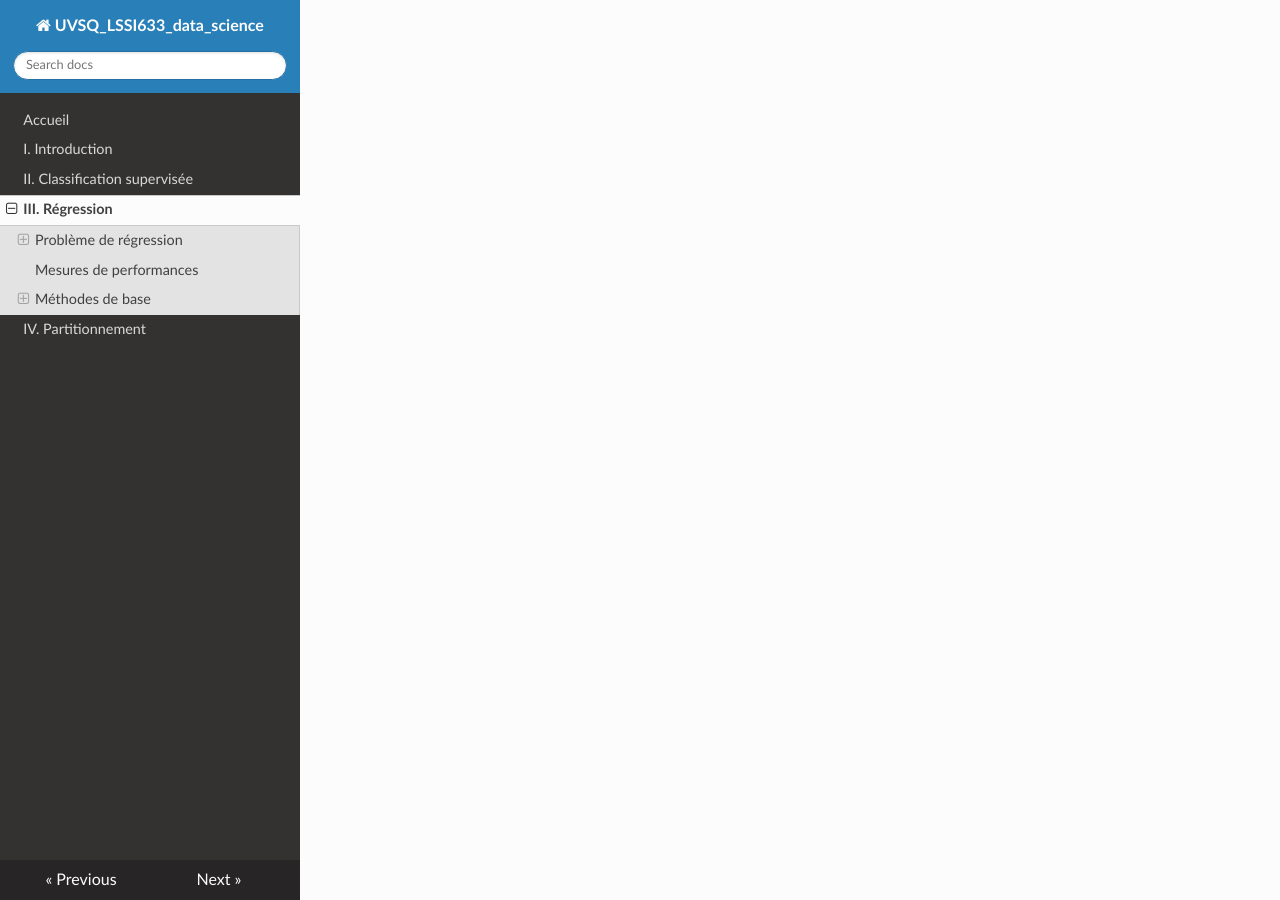
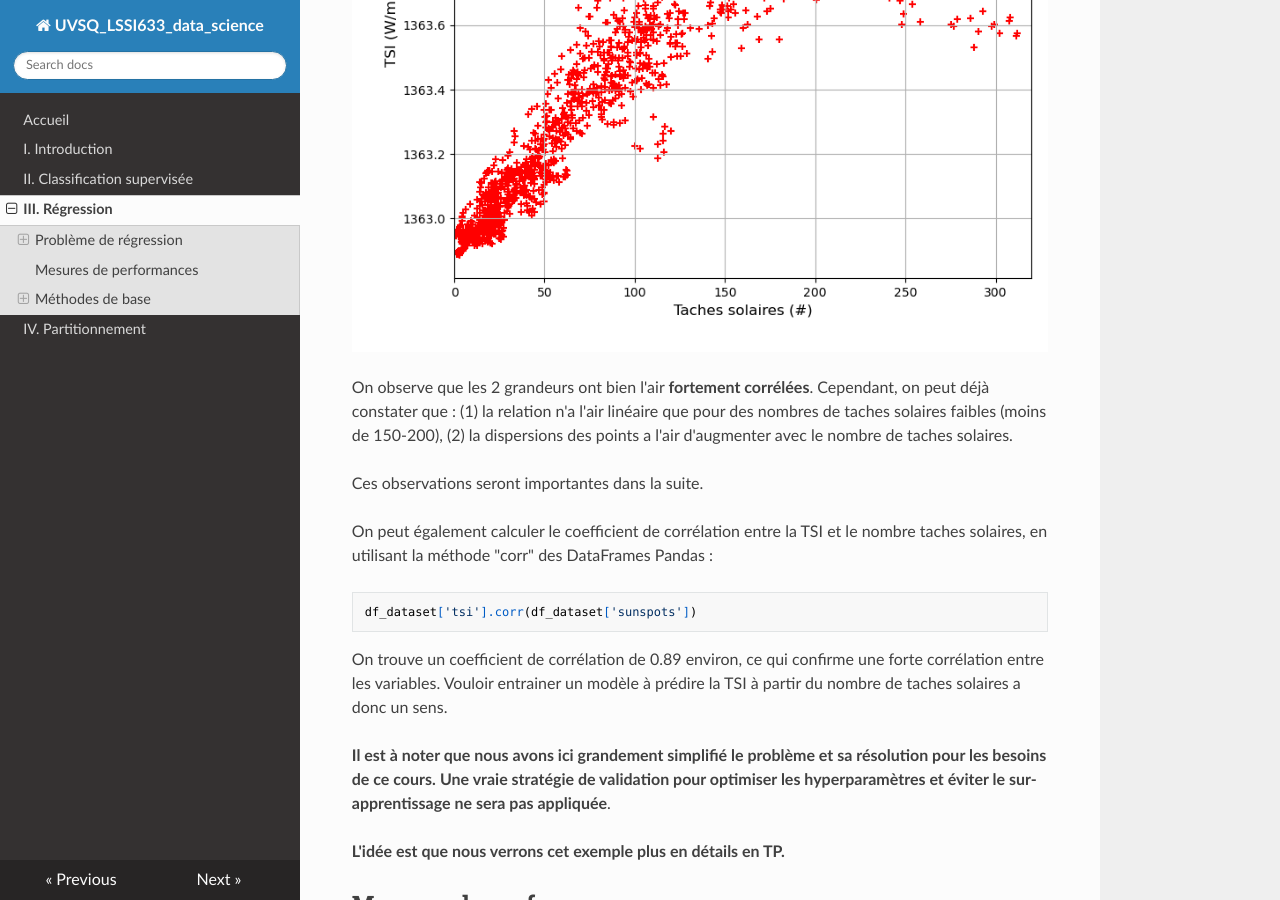
Before and after one commit to NicOudart/UVSQ_LSSI633_data_science, an MkDocs documentation site: the page built from docs/Chap3_Regression.md, in a window 1280 px wide and 900 px high, scrolled down 2844 px. Built offline with MkDocs 1.6.1, drawn with Linux system fonts in a browser that asks for light colours; nearby versions of some CDN libraries; some of the changed text lies outside the part shown.

Commit message:
-Progress on Chapter 3.

```diff
--- a/docs/Chap3_Regression.md
+++ b/docs/Chap3_Regression.md
@@ -41,17 +41,58 @@
 
 Le tableau de données qu'il contient est de la forme :
 
+|year   |tsi     |sunspots|
+|:-----:|:------:|:------:|
+|1948.50|1363.726|229.934 |
+|1948.55|1363.766,223.497 |
+|1948.60|1363.779|215.781 |
+|1948.65|1363.895|202.475 |
+|1948.70|1363.906|192.546 |
+|...    |...     |...     |
+|2024.45|1363.910|169.164 |
+|2024.50|1363.977|170.995 |
 
+Il contient pour chacun des 1521 points l'année (sous forme décimale), la TSI moyenne (en $W/m^2$) et le nombre de taches solaires moyen sur une fenêtre d'une 1/2 année.
 
-Notre problème de régression sera la suivant :
-
-
+Notre problème de régression sera la suivant : **prédire la TSI moyenne sur une 1/2 année à partir du nombre de taches solaires moyen sur cette même fenêtre**.
 
 Voyons d'abord si une telle régression est possible à partir de ces données.
 
+Une fois le fichier CSV téléchargé, il peut être importé sous Python en tant que DataFrame Pandas à partir de son chemin d'accès "input_path" :
 
+~~~
+import pandas as pd
+df_dataset = pd.read_csv(input_path)
+~~~
+
+On peut alors utiliser la méthode "plot" des DataFrames pandas pour afficher la TSI en fonction du nombre de taches solaires, sous la forme d'un **nuage de points** :
+
+~~~
+df_dataset.plot(x='sunspots',y='tsi',kind='scatter',c='r',marker='+')
+~~~
+
+Voici le résultat :
 
 ![Taches solaires en fonction du TSI](img/Chap3_exemple_taches_solaires_tsi.png)
+
+On observe que les 2 grandeurs ont bien l'air **fortement corrélées**.
+Cependant, on peut déjà constater que : (1) la relation n'a l'air linéaire que pour des nombres de taches solaires faibles (moins de 150-200), (2) la dispersions des points a l'air d'augmenter avec le nombre de taches solaires.
+
+Ces observations seront importantes dans la suite.
+
+On peut également calculer le coefficient de corrélation entre la TSI et le nombre taches solaires, en utilisant la méthode "corr" des DataFrames Pandas :
+
+~~~
+df_dataset['tsi'].corr(df_dataset['sunspots'])
+~~~
+
+On trouve un coefficient de corrélation de 0.89 environ, ce qui confirme une forte corrélation entre les variables.
+Vouloir entrainer un modèle à prédire la TSI à partir du nombre de taches solaires a donc un sens.
+
+**Il est à noter que nous avons ici grandement simplifié le problème et sa résolution pour les besoins de ce cours.**
+**Une vraie stratégie de validation pour optimiser les hyperparamètres et éviter le sur-apprentissage ne sera pas appliquée**.
+
+**L'idée est que nous verrons cet exemple plus en détails en TP.**
 
 ## Mesures de performances
 
```
Also changed, not shown: docs/Chap1_Introduction.md (+1 -1 lines), docs/Chap2_Classification_supervisee.md (+6 -1 lines).
